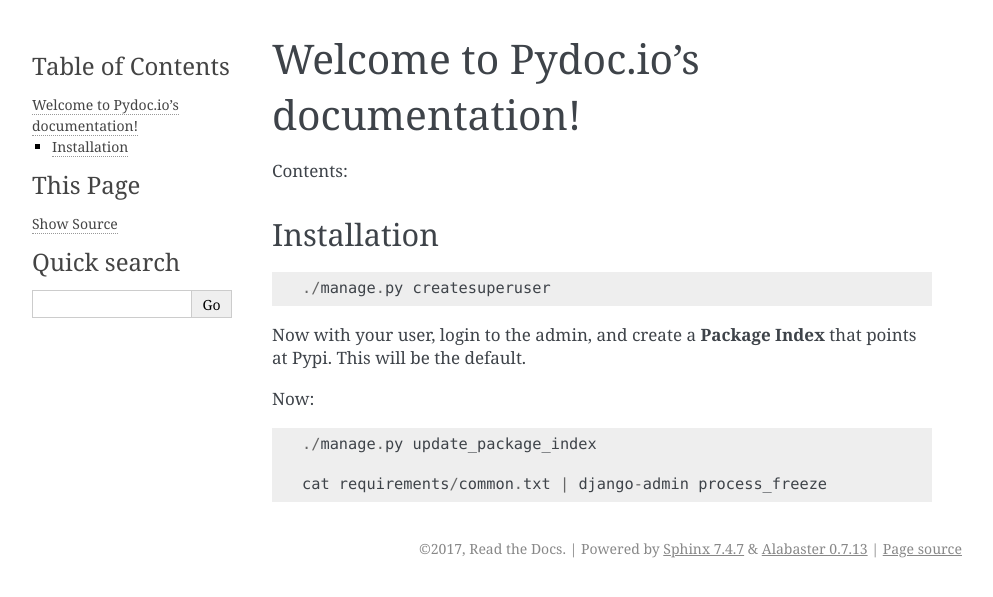
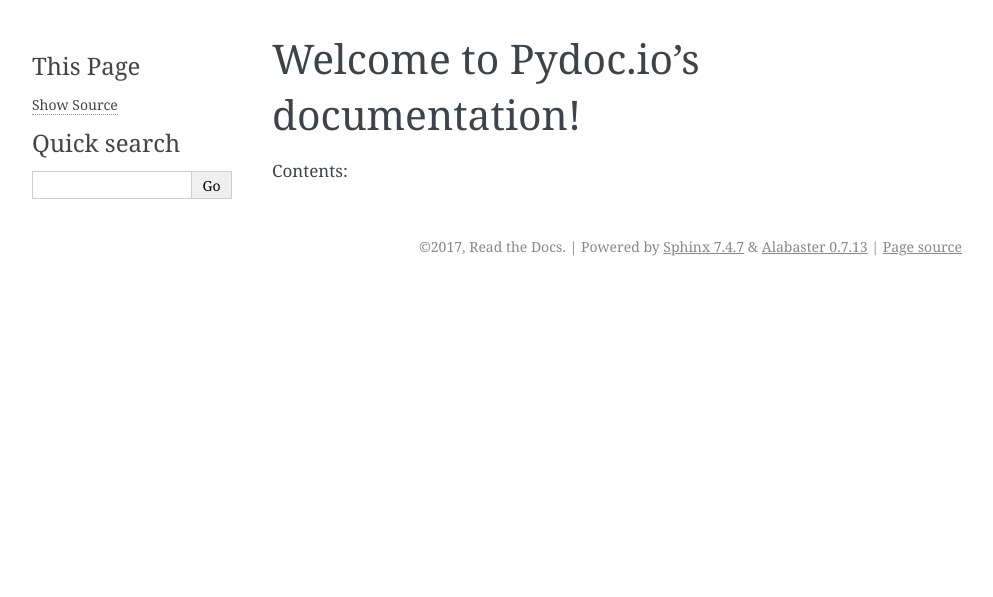
Before and after one commit to readthedocs/pydoc.io, a Sphinx documentation site: the page built from docs/index.rst, in a window 1280 px wide. Shown: the top 597 px of the page, without its empty margins (148-1141 px from the left). Built offline with Sphinx 7.4.7, drawn with Linux system fonts in a browser that asks for light colours.

Commit message:
Clean up install instructions

```diff
--- a/docs/index.rst
+++ b/docs/index.rst
@@ -10,20 +10,3 @@
 
 .. toctree::
    :maxdepth: 2
-
-
-Installation
-------------
-
-::
-
-    ./manage.py createsuperuser
-
-Now with your user, login to the admin, and create a **Package Index** that points at Pypi.
-This will be the default.
-
-Now::
-
-    ./manage.py update_package_index
-
-    cat requirements/common.txt | django-admin process_freeze
```
Also changed, not shown: README.rst (+24 -0 lines), 2 other files.
